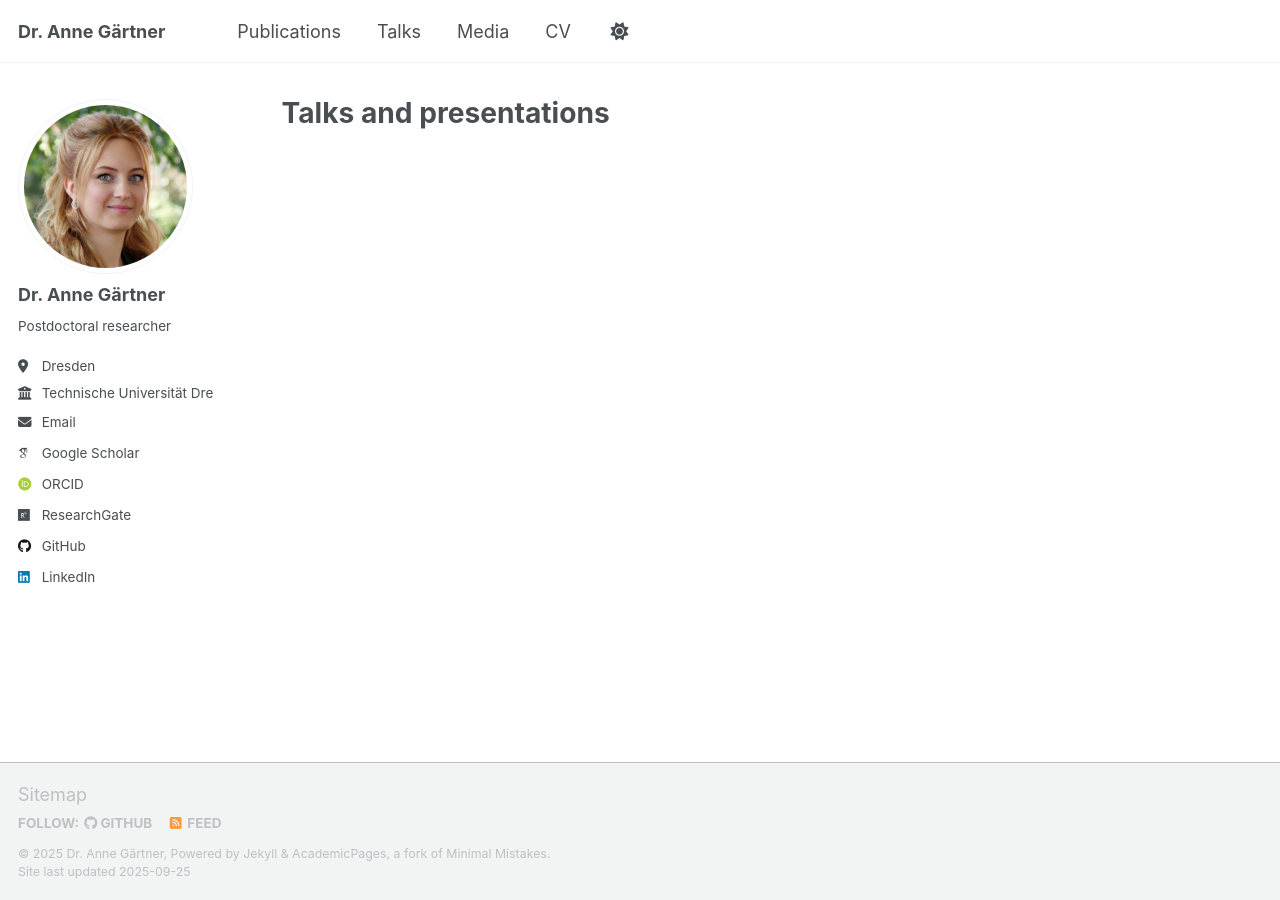
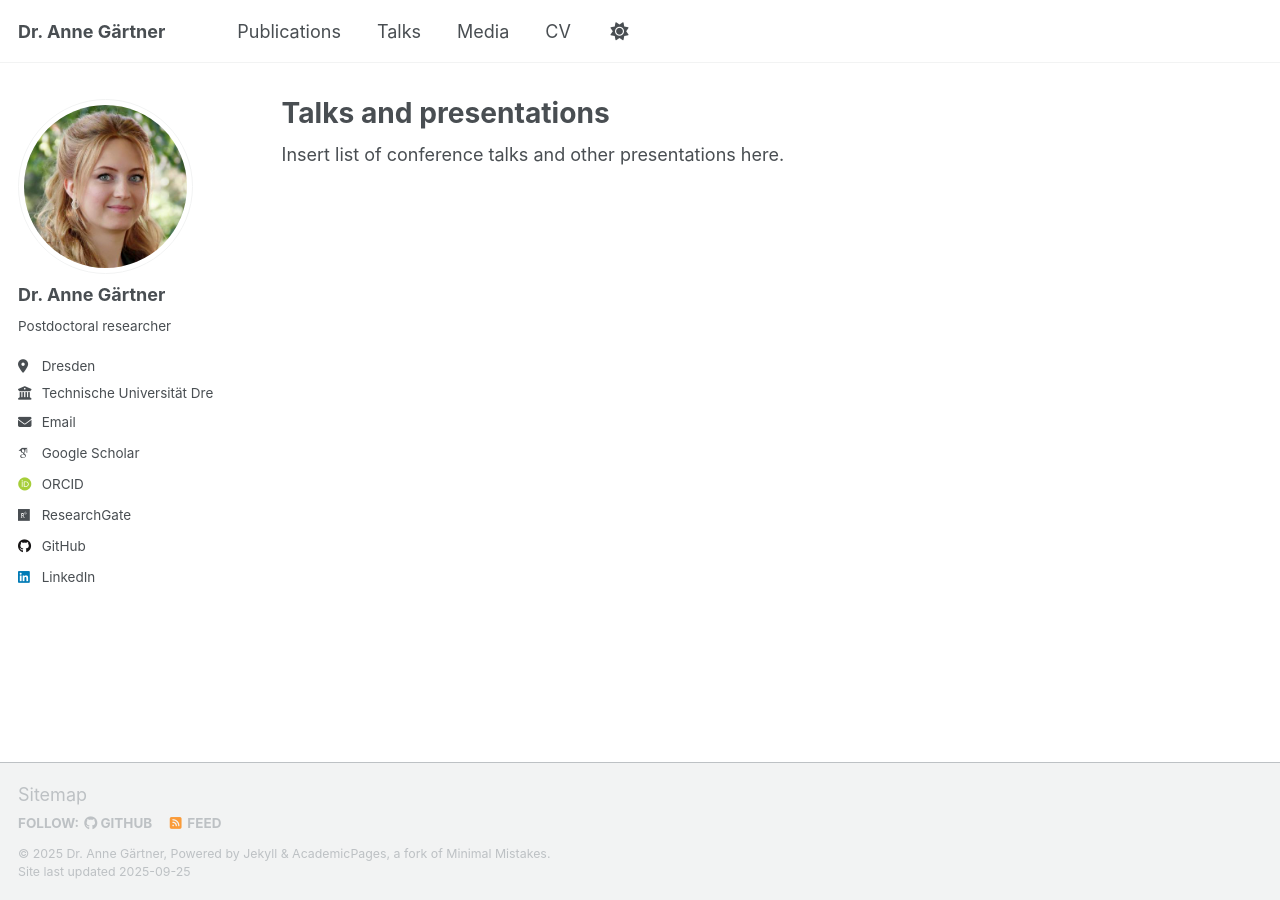
Before and after one commit to angaertner/angaertner.github.io, a Jekyll site: the page built from _pages/talks.html, in a window 1280 px wide. Built offline with Jekyll 4.4.1, drawn with Linux system fonts in a browser that asks for light colours; some web fonts are replaced; a script that is not in the unit is left out.

Commit message:
Update talks.html

```diff
--- a/_pages/talks.html
+++ b/_pages/talks.html
@@ -4,12 +4,4 @@ permalink: /talks/
 author_profile: true
 ---
 
-{% if site.talkmap_link == true %}
-
-<p style="text-decoration:underline;"><a href="/talkmap.html">See a map of all the places I've given a talk!</a></p>
-
-{% endif %}
-
-{% for post in site.talks reversed %}
-  {% include archive-single-talk.html %}
-{% endfor %}
+Insert list of conference talks and other presentations here.
```
